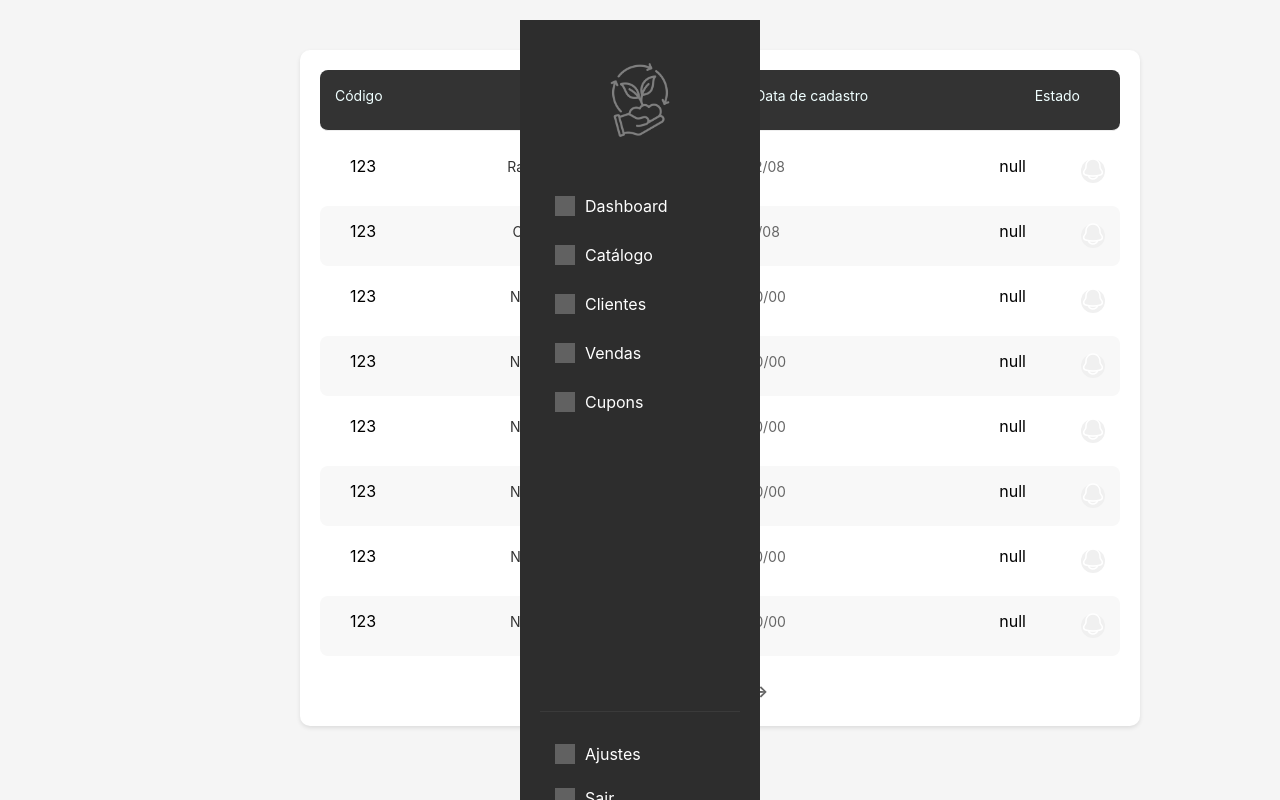
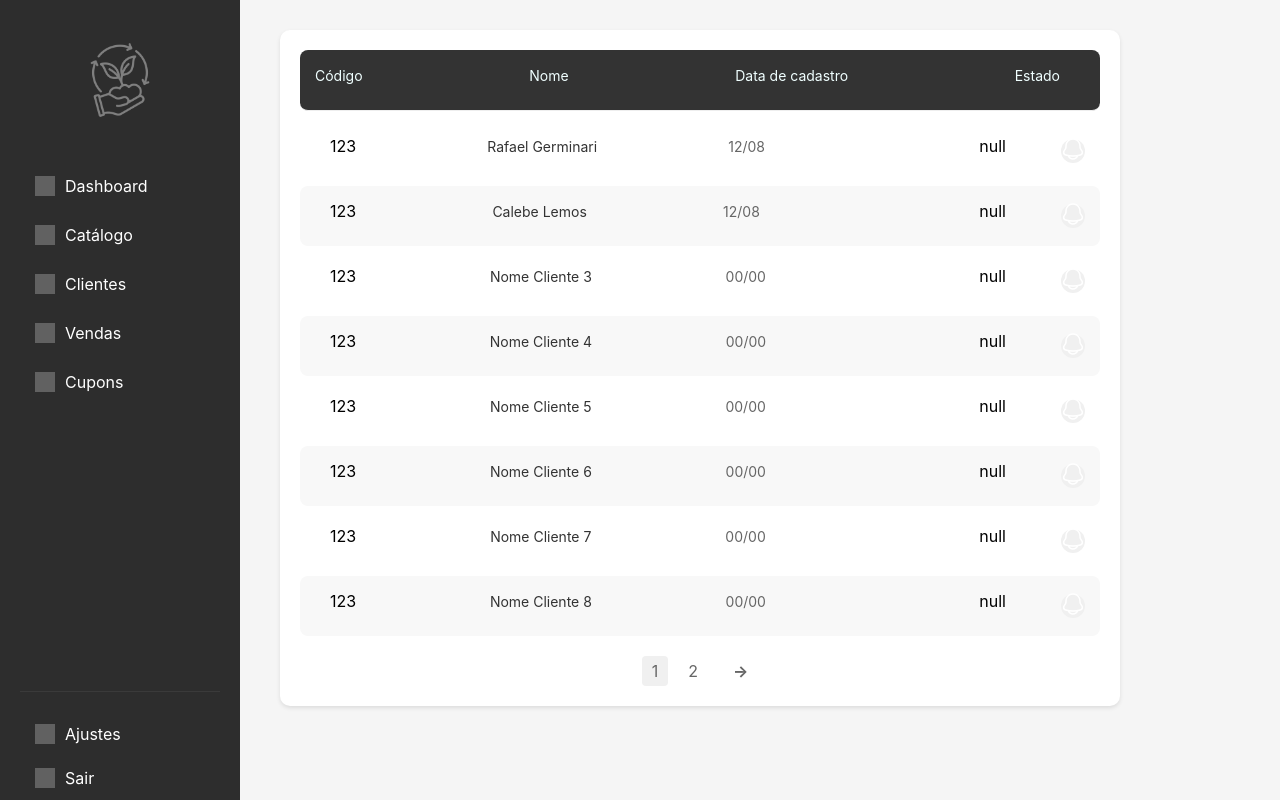
Before and after one commit to LucasConfortavel/agro-plants-now, a PHP site: page /VIEW/vend/lista-vendas.php in a window 1280 px wide. Run offline with PHP 8.4, Linux system fonts and the light colour scheme; grey boxes are pictures that could not be loaded.

Commit message:
commit lista-vendas-vend

```diff
--- a/PUBLIC/css/lista-vendas-vend.css
+++ b/PUBLIC/css/lista-vendas-vend.css
@@ -7,9 +7,7 @@
 body {
     font-family: Arial, sans-serif;
     background-color: #f5f5f5;
-    display: flex;
     justify-content: center;
-    padding: 20px;
 }
 
 .container {
```
